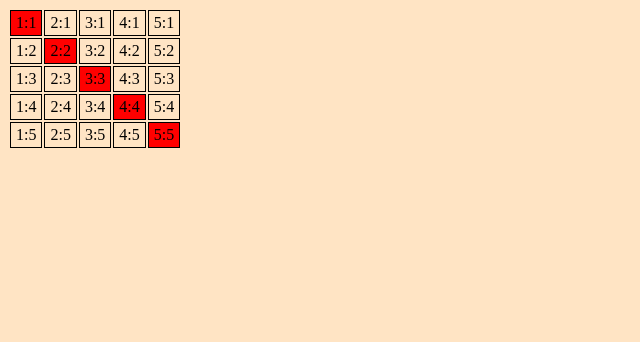
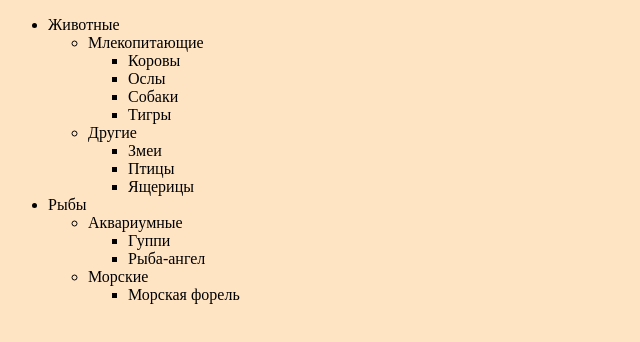
Before and after one commit to amiti-17/test2, a website built with Parcel: page index.html in a window 1280 px wide. Shown: the whole page, without its empty margins (0-640 px from the left). Built offline with nearby package versions, Linux system fonts and the light colour scheme.

Commit message:
resolve task: Считаем потомков

```diff
--- a/index.html
+++ b/index.html
@@ -9,42 +9,41 @@
     <link rel="stylesheet" href="src/style.css">
   </head>
   <body>
-    <table>
-    <tr>
-      <td>1:1</td>
-      <td>2:1</td>
-      <td>3:1</td>
-      <td>4:1</td>
-      <td>5:1</td>
-    </tr>
-    <tr>
-      <td>1:2</td>
-      <td>2:2</td>
-      <td>3:2</td>
-      <td>4:2</td>
-      <td>5:2</td>
-    </tr>
-    <tr>
-      <td>1:3</td>
-      <td>2:3</td>
-      <td>3:3</td>
-      <td>4:3</td>
-      <td>5:3</td>
-    </tr>
-    <tr>
-      <td>1:4</td>
-      <td>2:4</td>
-      <td>3:4</td>
-      <td>4:4</td>
-      <td>5:4</td>
-    </tr>
-    <tr>
-      <td>1:5</td>
-      <td>2:5</td>
-      <td>3:5</td>
-      <td>4:5</td>
-      <td>5:5</td>
-    </tr>
-  </table>
+    <ul>
+      <li>Животные
+        <ul>
+          <li>Млекопитающие
+            <ul>
+              <li>Коровы</li>
+              <li>Ослы</li>
+              <li>Собаки</li>
+              <li>Тигры</li>
+            </ul>
+          </li>
+          <li>Другие
+            <ul>
+              <li>Змеи</li>
+              <li>Птицы</li>
+              <li>Ящерицы</li>
+            </ul>
+          </li>
+        </ul>
+      </li>
+      <li>Рыбы
+        <ul>
+          <li>Аквариумные
+            <ul>
+              <li>Гуппи</li>
+              <li>Рыба-ангел</li>
+            </ul>
+          </li>
+          <li>Морские
+            <ul>
+              <li>Морская форель</li>
+            </ul>
+          </li>
+        </ul>
+      </li>
+    </ul>
   </body>
 </html>
--- a/src/index.js
+++ b/src/index.js
@@ -1,4 +1,27 @@
-let table = document.body.firstElementChild;
-for (let i = 0; i <= Array.from(table.rows).length; i++) {
-  table.rows[i].cells[i].style.backgroundColor = 'red';
+for (let elem of document.querySelector('ul').querySelectorAll('*')) {
+  let len = elem.querySelectorAll('*');
+  let arr = [];
+  for (let el of len) {
+    if (el.matches('li')) arr.push(el);
+  }
+  let word = Array.from(elem.firstChild.data);
+  if (/*(elem.matches('ul') && elem.firstChild.data) || */ elem.matches('li')) {
+    //console.log(elem.firstChild.data.toString());
+    alert(wordCut(word).replace(/(\r\n|\n|\r)/gm, "") + ' ' + arr.length);
+  }
 }
+function wordCut(word) {
+  while (word[word.length - 1] == ' ') {
+    word = word.slice(0, -1)
+  }
+  return word.join('')
+  // if (word[word.length - 1] == " ") {
+  //   console.log('3')
+  //   return word
+  // } else {
+  //   return wordCut(word.slice(0, -1))
+  // }
+  // return word.split(' ').join('')
+}
+// console.log('        hi     '.slice(0, -1), 'hellow');
+// console.log(wordCut('hi     '), 'hellow');
--- a/src/style.css
+++ b/src/style.css
@@ -1,13 +1,3 @@
 body {
     background-color: bisque;
 }
-<style>
-    table {
-      border-collapse: collapse;
-    }
-
-    td {
-      border: 1px solid black;
-      padding: 3px 5px;
-    }
-  </style>
```
